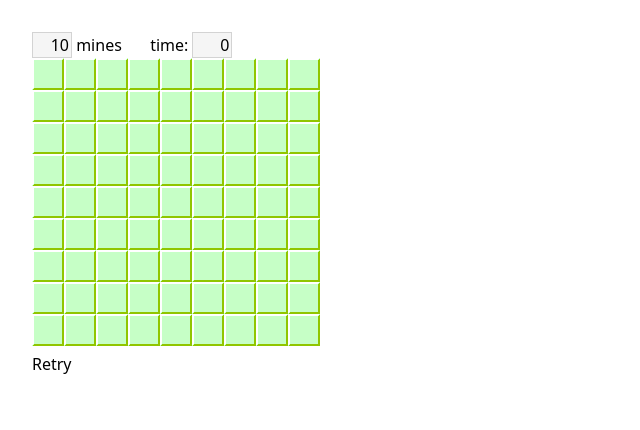
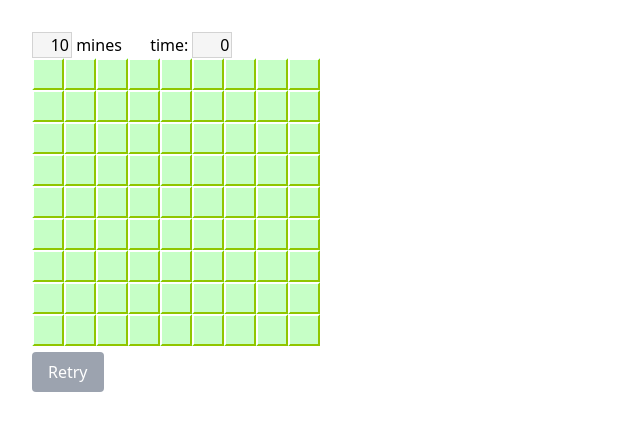
Before and after one commit to nejiko96/vue3-ts-minesweeper, a Vue app: page / in a window 1280 px wide. Shown: the top 430 px of the page, without its empty margins (0-640 px from the left). Built offline with nearby package versions, Linux system fonts and the light colour scheme.

Commit message:
add class to retry button

```diff
--- a/src/components/MsGame.vue
+++ b/src/components/MsGame.vue
@@ -88,6 +88,7 @@ watch(
     />
     <p />
     <button
+      class="bg-gray-400 hover:bg-gray-300 text-white rounded px-4 py-2"
       type="button"
       @click="handleRestart"
     >
```
